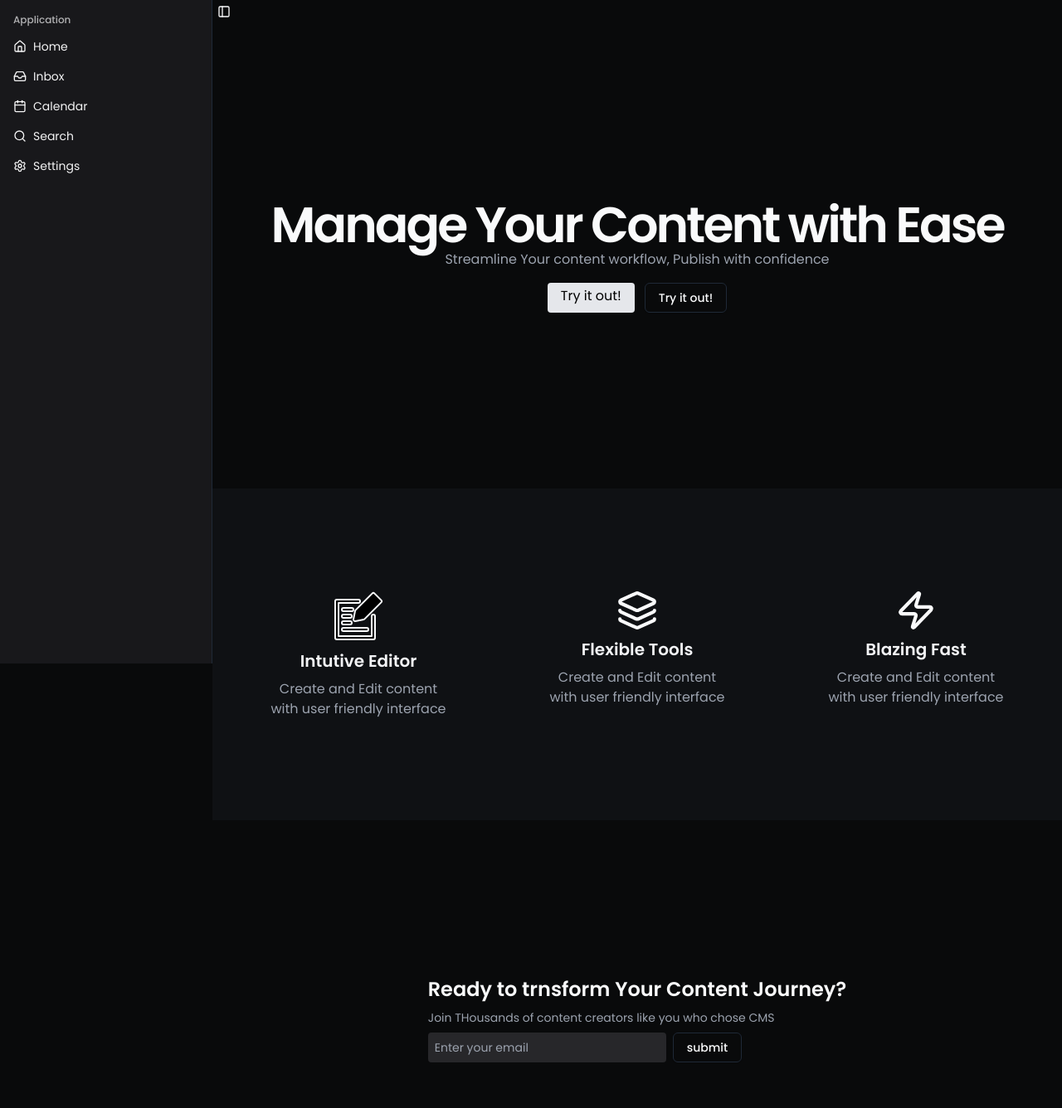
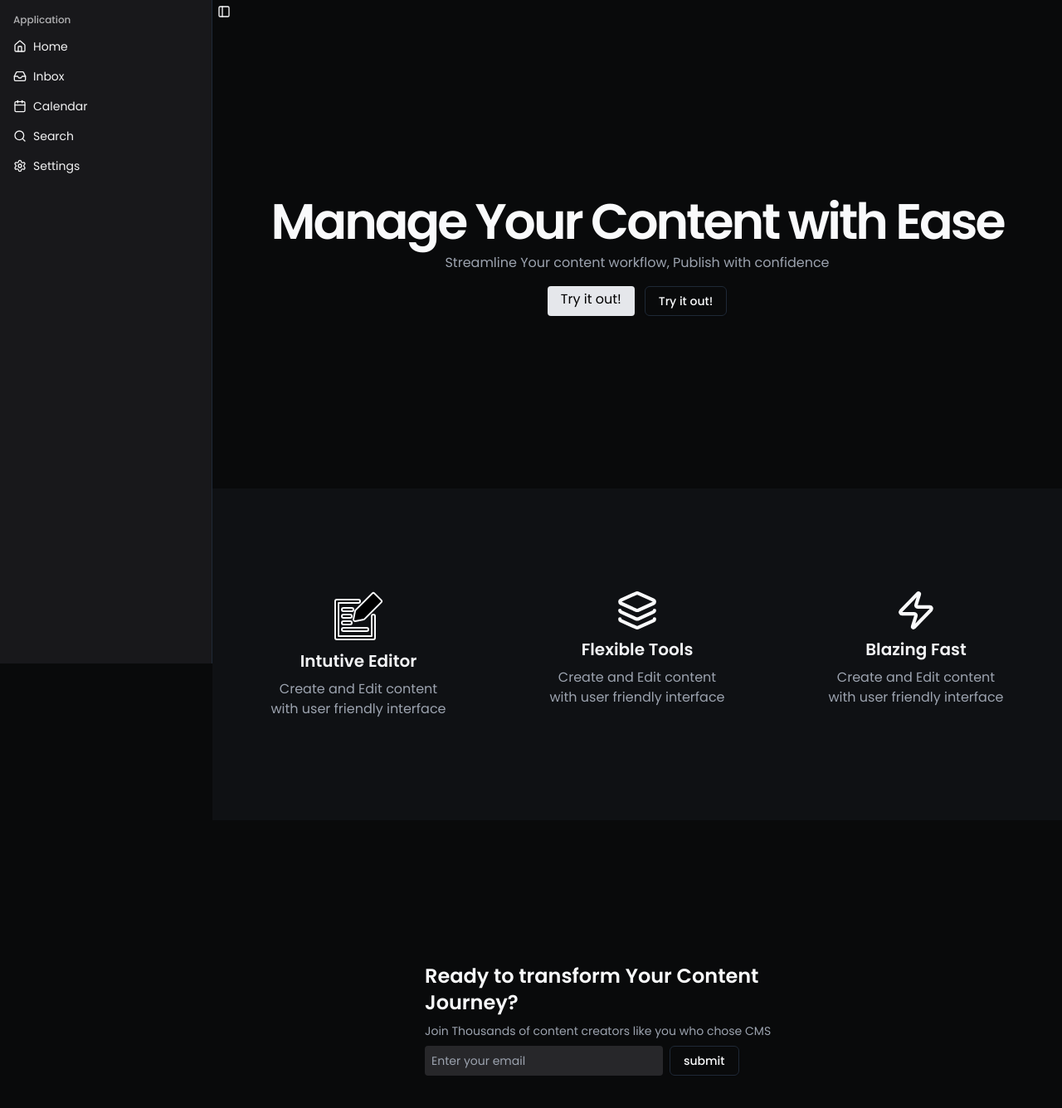
Before and after one commit to BheemaReddy07/Content-Management-System, a Next.js app: page / in a window 1280 px wide. Shown: the top 1336 px of the page at 83% size. Built offline with nearby package versions, Linux system fonts and the light colour scheme.

Commit message:
landing page 1

```diff
--- a/package.json
+++ b/package.json
@@ -15,6 +15,7 @@
     "@radix-ui/react-tooltip": "^1.2.7",
     "class-variance-authority": "^0.7.1",
     "clsx": "^2.1.1",
+    "framer-motion": "^12.17.0",
     "lucide-react": "^0.514.0",
     "next": "14.2.29",
     "react": "^18",
--- a/src/app/page.js
+++ b/src/app/page.js
@@ -9,12 +9,12 @@ export default function Home() {
   return (
     <main className="w-full ">
       <section className="flex justify-center h-[50vh] sm:h-[70vh] w-full   ">
-        <div className="flex flex-col gap-4 justify-center items-center gap-2 text-center">
+        <div  className="flex flex-col gap-4 justify-center items-center  text-center">
           <div>
             <h1 className="text-3xl font-bold tracking-tighter sm:text-4xl md:text-5xl lg:text-6xl ">
               Manage Your Content with Ease
             </h1>
-          <p className="text-gray-400 max-w-[700px] mx-auto">
+            <p className="text-gray-400 max-w-[700px] mx-auto mt-2">
               Streamline Your content workflow, Publish with confidence
             </p>
           </div>
@@ -29,17 +29,17 @@ export default function Home() {
 
       <section className="min-h-screen w-full  sm:min-h-[50vh] bg-gray-600/10 flex justify-center items-center px-4 ">
         <div className="grid gap-4 grid-cols-2 sm:grid-cols-3 lg:grid-cols-3  ">
-           <span className=" flex  flex-col items-center gap-2">
+          <span className=" flex  flex-col items-center gap-2 transition-transform duration-200 hover:scale-105 cursor-pointer ">
             <Icons.BlogCustomIcon className="w-16 h-16" />
             <h3 className="text-xl font-bold text-gray-100">Intutive Editor</h3>
             <p className="text-gray-400 w-[70%] text-center">Create and Edit content with user friendly interface</p>
           </span>
-           <span className=" flex  flex-col items-center gap-2">
+          <span className=" flex  flex-col items-center gap-2 transition-transform duration-200 hover:scale-105 cursor-pointer">
             <Layers size={50} />
             <h3 className="text-xl font-bold text-gray-100">Flexible Tools</h3>
             <p className="text-gray-400  w-[70%] text-center">Create and Edit content with user friendly interface</p>
           </span>
-           <span className=" flex  flex-col items-center gap-2">
+          <span className=" flex  flex-col items-center gap-2 transition-transform duration-200 hover:scale-105 cursor-pointer">
             <Zap size={50} />
             <h3 className="text-xl font-bold text-gray-100">Blazing Fast</h3>
             <p className="text-gray-400   w-[70%] text-center">Create and Edit content with user friendly interface</p>
@@ -49,8 +49,8 @@ export default function Home() {
       </section>
       <section className="h-[60vh] min-h-[50vh] w-full flex flex-col justify-center items-start gap-2">
         <div className="max-w-[50%] mx-auto">
-         <h4 className="font-bold text-2xl">Ready to trnsform Your Content Journey?</h4>
-        <p className="text-sm text-gray-400 mt-2">Join THousands of content creators like you who  chose CMS</p>
+          <h4 className="font-bold text-2xl">Ready to transform Your Content Journey?</h4>
+          <p className="text-sm text-gray-400 mt-2">Join Thousands of content creators like you who  chose CMS</p>
           <div className="flex gap-2 mt-2">
             <input className="bg-zinc-800 focus:outline-none rounded px-2 py-[7px] text-sm text-gray-400" type="text" placeholder="Enter your email" />
             <Button variant="outline">
```
Also changed, not shown: 1 other file (tests, documents, lock files or other folders). Lines whose indentation alone changed are shown as unchanged.
